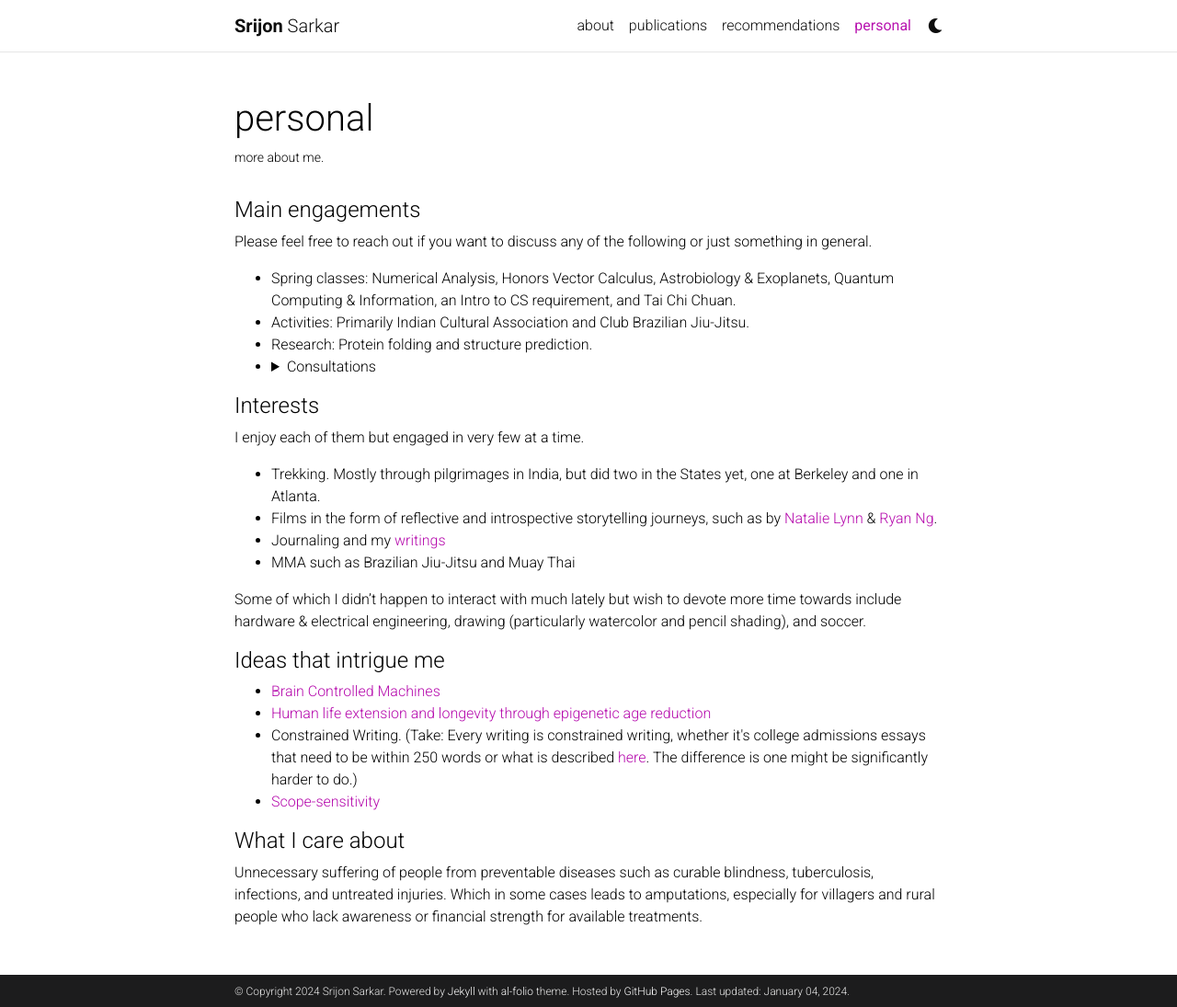
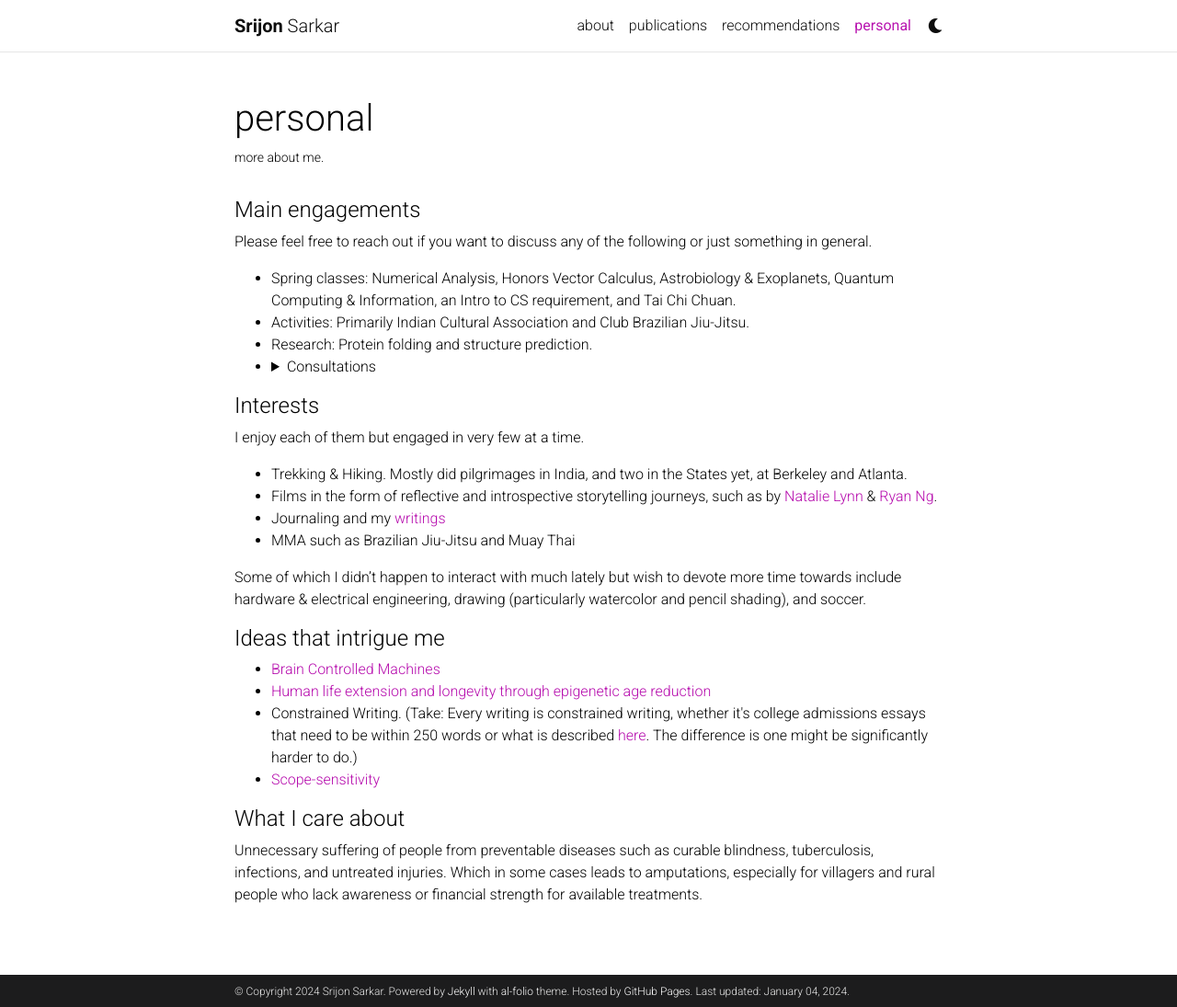
Before and after one commit to sarkarsrijon/sarkarsrijon.github.io, a Jekyll site: the page built from _pages/personal.md, in a window 1280 px wide and 1095 px high. Shown: the whole window at 92% size. Built offline with Jekyll 4.4.1, drawn with Linux system fonts in a browser that asks for light colours; comment, search, counter and statistics services are not loaded; a style sheet for code colours, icons or effects is not loaded.

Commit message:
Update personal.md

```diff
--- a/_pages/personal.md
+++ b/_pages/personal.md
@@ -25,7 +25,7 @@ Lately, I've been having some really interesting conversations! Specifically, I'
 I enjoy each of them but engaged in very few at a time.
 
 <ul>
-<li>Trekking. Mostly through pilgrimages in India, but did two in the States yet, one at Berkeley and one in Atlanta.</li>
+<li>Trekking & Hiking. Mostly did pilgrimages in India, and two in the States yet, at Berkeley and Atlanta.</li>
 <li>Films in the form of reflective and introspective storytelling journeys, such as by <a href='https://www.youtube.com/@nataliexlynn'>Natalie Lynn</a> & <a href='https://www.youtube.com/@RyanNgFilms'>Ryan Ng</a>.</li>
 <li>Journaling and my <a href='https://srijonsarkar.substack.com/'>writings</a> </li>
 <li>MMA such as Brazilian Jiu-Jitsu and Muay Thai </li>
```
